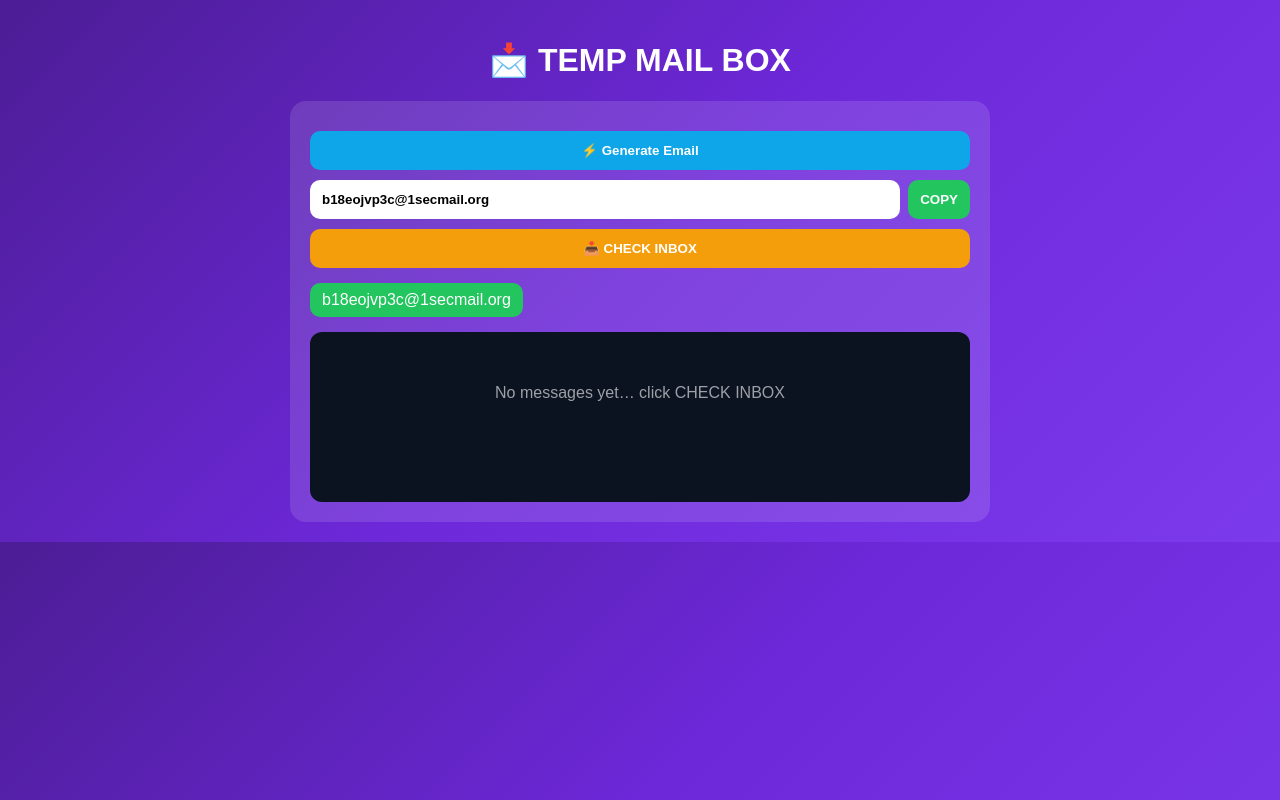
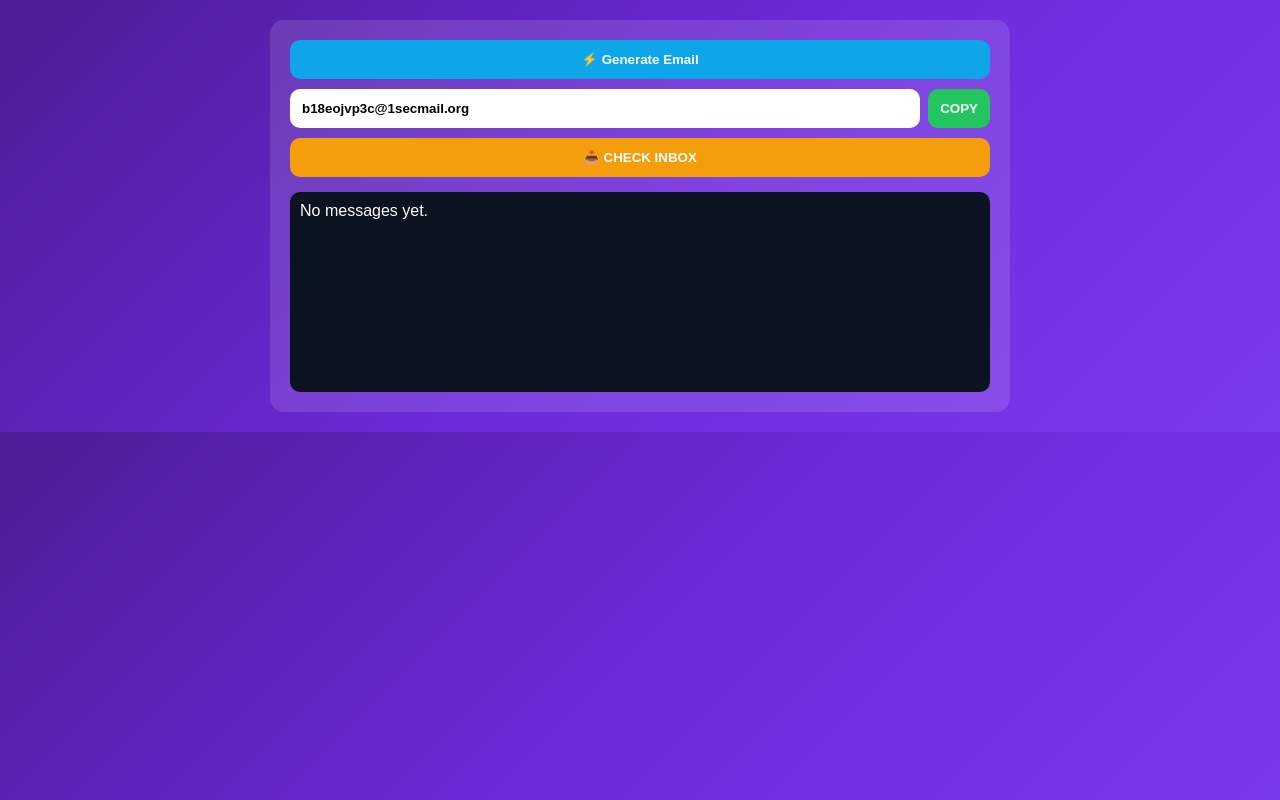
Before and after one commit to Etools6612/Mail, a plain HTML site: page index.html in a window 1280 px wide. Both pictures are taken after a click on the button "⚡ Generate Email". Drawn offline with Linux system fonts and the light colour scheme.

Commit message:
Refactor HTML structure and styles for email app

```diff
--- a/index.html
+++ b/index.html
@@ -1,230 +1,167 @@
 <!DOCTYPE html>
-<html lang="en">
+<html>
 <head>
 <meta charset="UTF-8">
 <meta name="viewport" content="width=device-width, initial-scale=1.0">
-<title>Temp Mail BOX</title>
+<title>Temp Mail Box</title>
 
 <style>
-*{box-sizing:border-box;font-family:Arial}
 body{
   margin:0;
   padding:20px;
+  font-family:Arial;
   background:linear-gradient(135deg,#4c1d95,#6d28d9,#7c3aed);
   color:white;
 }
-h1{text-align:center}
-
 .container{
   max-width:700px;
   margin:auto;
   background:rgba(255,255,255,.12);
   padding:20px;
-  border-radius:16px;
+  border-radius:14px;
 }
-
 button,input{
   padding:12px;
   border:none;
   border-radius:10px;
   font-weight:bold;
 }
+.generate{width:100%;background:#0ea5e9;color:white;}
+.check{width:100%;margin-top:10px;background:#f59e0b;color:white;}
+.email-box{display:flex;gap:8px;margin-top:10px;}
+.email-box input{flex:1;background:white;color:black;}
+.copy{background:#22c55e;color:white;}
 
-.generate{
-  width:100%;
-  background:#0ea5e9;
-  color:white;
-  margin-top:10px;
-  cursor:pointer;
-}
-
-.email-box{
-  display:flex;
-  gap:8px;
-  margin-top:10px;
-}
-.email-box input{
-  flex:1;
-  background:white;
-  color:black;
-}
-
-.copy{background:#22c55e;color:white;cursor:pointer}
-.check{width:100%;margin-top:10px;background:#f59e0b;color:white;cursor:pointer}
-
-/* tabs */
-.tabs{
-  display:flex;
-  gap:8px;
-  margin-top:15px;
-  overflow:auto;
-}
-.tab{
-  background:rgba(255,255,255,.2);
-  padding:8px 12px;
-  border-radius:10px;
-  cursor:pointer;
-  white-space:nowrap;
-}
-.tab.active{background:#22c55e}
-
-/* inbox */
 .inbox{
   margin-top:15px;
   background:#0b1220;
-  border-radius:12px;
-  padding:12px;
-  min-height:170px;
+  border-radius:10px;
+  padding:10px;
+  min-height:180px;
 }
-
 .mail{
   background:#1e293b;
   padding:10px;
-  border-radius:10px;
+  border-radius:8px;
   margin-bottom:8px;
 }
-
-.empty{
-  text-align:center;
-  opacity:.6;
-  margin-top:40px;
+.code{
+  background:#22c55e;
+  color:black;
+  padding:3px 8px;
+  border-radius:6px;
+  font-weight:bold;
 }
 </style>
 </head>
+
 <body>
-
-<h1>📩 TEMP MAIL BOX</h1>
 
 <div class="container">
 
   <button class="generate" onclick="generateEmail()">⚡ Generate Email</button>
 
   <div class="email-box">
-    <input id="emailField" readonly placeholder="Generated email appears here">
+    <input id="emailField" readonly placeholder="Generated email">
     <button class="copy" onclick="copyEmail()">COPY</button>
   </div>
 
   <button class="check" onclick="checkInbox()">📥 CHECK INBOX</button>
 
-  <!-- tabs -->
-  <div class="tabs" id="tabs"></div>
-
-  <!-- inbox -->
   <div class="inbox" id="inbox">
-    <div class="empty">Inbox is empty</div>
+    Waiting for messages...
   </div>
 
 </div>
 
 <script>
-let inboxes = {};
 let activeEmail = null;
 
-const domains = [
-  "1secmail.com",
-  "1secmail.net",
-  "1secmail.org"
-];
+const domains = ["1secmail.com","1secmail.net","1secmail.org"];
 
 function rand(len){
   const chars="abcdefghijklmnopqrstuvwxyz0123456789";
-  let out="";
-  for(let i=0;i<len;i++){
-    out += chars[Math.floor(Math.random()*chars.length)];
-  }
-  return out;
+  let r="";
+  for(let i=0;i<len;i++)
+    r+=chars[Math.floor(Math.random()*chars.length)];
+  return r;
 }
 
-/* GENERATE REAL TEMP MAIL */
 function generateEmail(){
   const login = rand(10);
   const domain = domains[Math.floor(Math.random()*domains.length)];
-  const email = login + "@" + domain;
+  activeEmail = `${login}@${domain}`;
 
-  document.getElementById("emailField").value = email;
-
-  inboxes[email] = [];
-  activeEmail = email;
-
-  renderTabs();
-  renderInbox();
+  document.getElementById("emailField").value = activeEmail;
+  document.getElementById("inbox").innerHTML = "No messages yet.";
 }
 
-/* COPY EMAIL */
 function copyEmail(){
-  const f = document.getElementById("emailField");
-  if(!f.value) return alert("Generate email first");
+  const f=document.getElementById("emailField");
   navigator.clipboard.writeText(f.value);
   alert("Copied!");
 }
 
-/* TABS */
-function renderTabs(){
-  const tabs = document.getElementById("tabs");
-  tabs.innerHTML = "";
+/* CHECK REAL INBOX */
+async function checkInbox(){
 
-  Object.keys(inboxes).forEach(email=>{
-    const t = document.createElement("div");
-    t.className = "tab" + (email===activeEmail ? " active":"");
-    t.innerText = email;
-
-    t.onclick = ()=>{
-      activeEmail = email;
-      renderTabs();
-      renderInbox();
-    };
-
-    tabs.appendChild(t);
-  });
-}
-
-/* CHECK INBOX BUTTON (REAL API) */
-async function checkInbox(){
   if(!activeEmail){
     alert("Generate email first.");
     return;
   }
 
-  const [login,domain] = activeEmail.split("@");
+  const [login,domain]=activeEmail.split("@");
+
+  const box=document.getElementById("inbox");
+  box.innerHTML="Checking inbox...";
 
   try{
-    const res = await fetch(
+    // 1️⃣ get messages list
+    const listRes = await fetch(
       `https://www.1secmail.com/api/v1/?action=getMessages&login=${login}&domain=${domain}`
     );
 
-    const mails = await res.json();
+    const mails = await listRes.json();
 
-    inboxes[activeEmail] = mails;
-    renderInbox();
+    if(mails.length===0){
+      box.innerHTML="No messages yet.";
+      return;
+    }
 
-  }catch(err){
-    alert("Failed to check inbox.");
-    console.log(err);
+    box.innerHTML="";
+
+    // 2️⃣ read each mail content
+    for(const m of mails){
+
+      const readRes = await fetch(
+        `https://www.1secmail.com/api/v1/?action=readMessage&login=${login}&domain=${domain}&id=${m.id}`
+      );
+
+      const data = await readRes.json();
+
+      // OTP detector (4-8 digit codes)
+      const codeMatch =
+        (data.body || "").match(/\b\d{4,8}\b/);
+
+      const codeHTML = codeMatch
+        ? `<br>OTP: <span class="code">${codeMatch[0]}</span>`
+        : "";
+
+      const div=document.createElement("div");
+      div.className="mail";
+      div.innerHTML = `
+        <b>From:</b> ${data.from}<br>
+        <b>Subject:</b> ${data.subject}<br>
+        ${codeHTML}
+      `;
+
+      box.appendChild(div);
+    }
+
+  }catch(e){
+    box.innerHTML = "❌ Failed to check inbox.";
+    console.log(e);
   }
-}
-
-/* SHOW INBOX */
-function renderInbox(){
-  const box = document.getElementById("inbox");
-  box.innerHTML = "";
-
-  const mails = inboxes[activeEmail];
-
-  if(!mails || mails.length===0){
-    box.innerHTML = '<div class="empty">No messages yet… click CHECK INBOX</div>';
-    return;
-  }
-
-  mails.forEach(m=>{
-    const div = document.createElement("div");
-    div.className = "mail";
-    div.innerHTML = `
-      <b>From:</b> ${m.from}<br>
-      <b>Subject:</b> ${m.subject}<br>
-      <small>ID: ${m.id}</small>
-    `;
-    box.appendChild(div);
-  });
 }
 </script>
 
```
